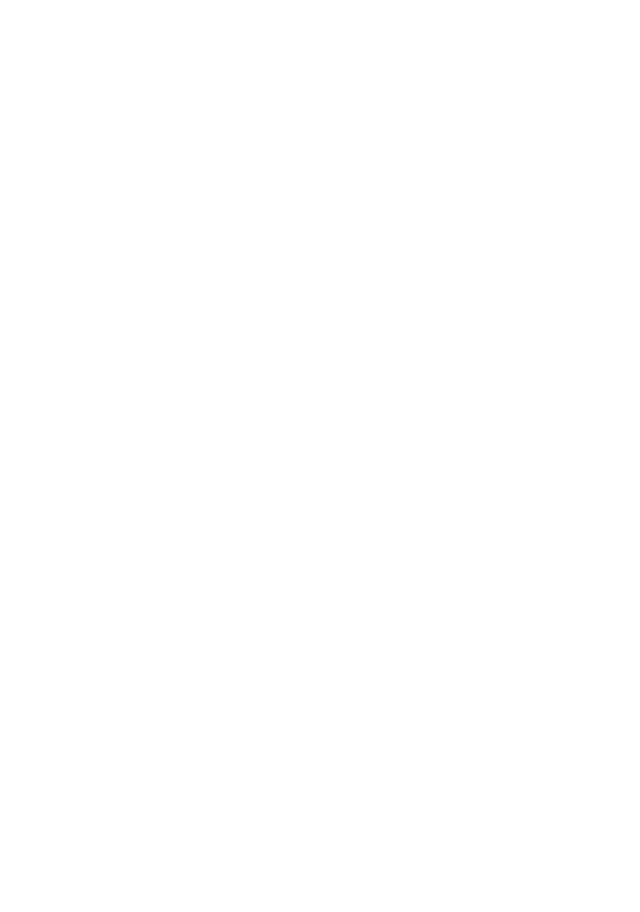
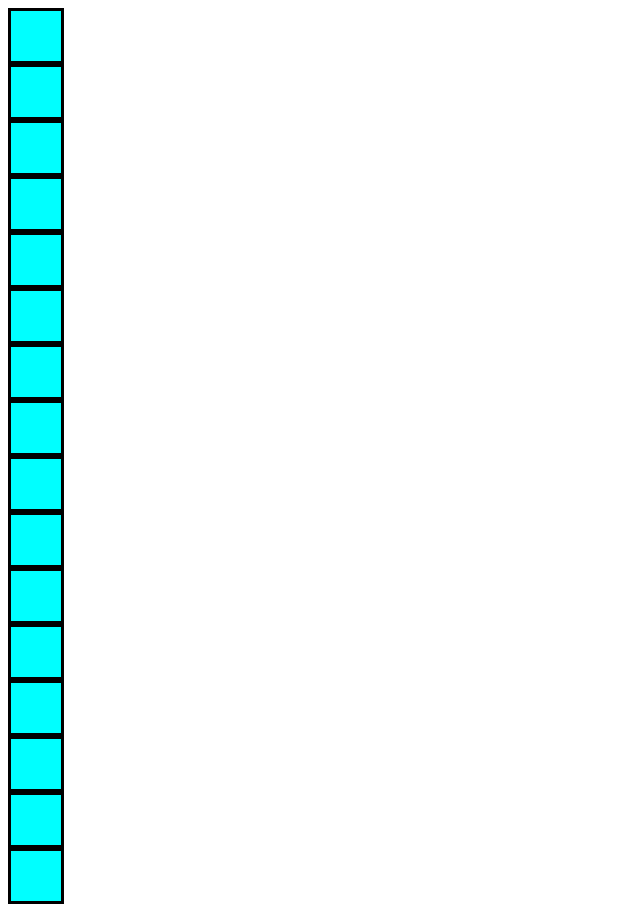
Before and after one commit to Rmckinstry/etch-sketch, a plain HTML site: page index.html in a window 1280 px wide. Shown: the whole page, without its empty margins (0-640 px from the left). Before the commit the page ends 800 px from the top, so only its background shows below. Drawn offline with Linux system fonts and the light colour scheme.

Commit message:
added div creation

```diff
--- a/index.html
+++ b/index.html
@@ -5,8 +5,12 @@
     <meta http-equiv="X-UA-Compatible" content="IE=edge">
     <meta name="viewport" content="width=device-width, initial-scale=1.0">
     <title>Etch-A-Sketch</title>
+    <link rel="stylesheet" href="style.css">
+    <script src="main.js" defer></script>
 </head>
 <body>
-
+    <main>
+        <div class="container"></div>
+    </main>
 </body>
 </html>
--- a/main.js
+++ b/main.js
@@ -0,0 +1,7 @@
+const container = document.querySelector('.container');
+
+for(let i=0;i<16;i++){
+    const div = document.createElement('div')
+    container.appendChild(div)
+    div.classList.add('div-style')
+}
--- a/style.css
+++ b/style.css
@@ -0,0 +1,11 @@
+main{
+    margin: 0;
+    padding: 0;
+}
+
+.div-style{
+    width: 50px;
+    height: 50px;
+    background-color: aqua;
+    border-style: solid;
+}
```
